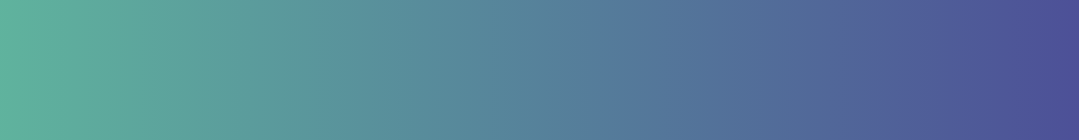
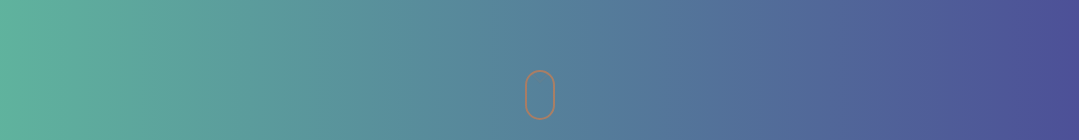
Before and after one commit to eloy98g/eloy98g.github.io, a React app: page /project/4KG5SWu7cCnfnupH in a window 1280 px wide. Shown: the part 660-800 px from the top of the page, without its empty margins (100-1179 px from the left). Built offline with nearby package versions, Linux system fonts and the light colour scheme.

Commit message:
scrolldown added on projects

```diff
--- a/src/containers/Project.jsx
+++ b/src/containers/Project.jsx
@@ -1,5 +1,6 @@
 import React, { useEffect } from 'react';
 import { Link } from 'react-router-dom';
+import gsap from 'gsap';
 
 // initialState
 import initialState from '../hooks/initialState';
@@ -10,6 +11,9 @@ import github from '../assets/logos/github_black.png';
 import android from '../assets/logos/android.png';
 import ios from '../assets/logos/ios.png';
 
+// Widget
+import ScrollDown from '../widgets/ScrollDown';
+
 const Project = ({ match }) => {
   const { id } = match.params;
 
@@ -18,6 +22,7 @@ const Project = ({ match }) => {
 
   useEffect(() => {
     window.scrollTo(0, 0);
+    gsap.set('.scroll-down', { display: 'block', duration: '1' });
   });
   return (
     <div className="oneproject">
@@ -93,6 +98,7 @@ const Project = ({ match }) => {
           </div>
         </div>
       </div>
+      <ScrollDown />
     </div>
   );
 };
--- a/src/hooks/initialState.js
+++ b/src/hooks/initialState.js
@@ -34,7 +34,7 @@ const initialState = {
       tech: [flutter, firebase, android, ios, web],
       mediaImg: mcdobg,
       android: 'https://play.google.com/store/apps/details?id=com.clapfy.phobos&hl=es_419&gl=US',
-      ios: '',
+      ios: 'https://apps.apple.com/bj/app/fundaci%C3%B3n-ronald-mcdonald/id1554478727',
     },
     {
       id: '4KG5SWu7cCnfnupH',
```
